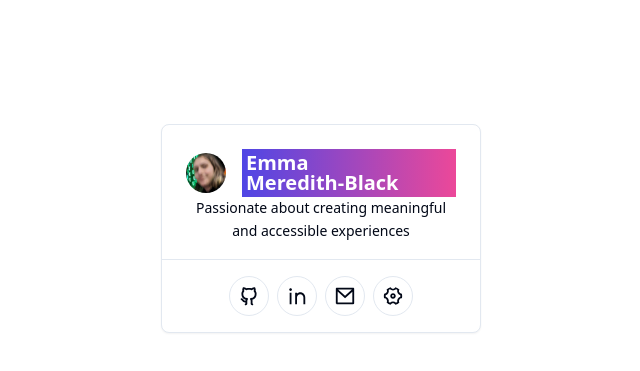
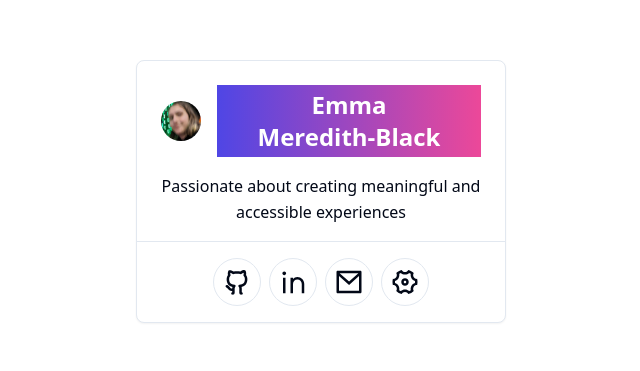
Before and after one commit to testsnake/emmamb-dot-com, a Next.js app: page /en in a window 1280 px wide. Shown: the part 169-540 px from the top of the page, without its empty margins (319-959 px from the left). Built offline with nearby package versions, Linux system fonts and the light colour scheme.

Commit message:
increased visual scale

```diff
--- a/src/app/[locale]/page.tsx
+++ b/src/app/[locale]/page.tsx
@@ -5,8 +5,8 @@ import InfoCard from '@/components/info-card';
 export default function HomePage() {
     const t = useTranslations('common');
     return (
-        <div className="flex h-screen dark:">
-            <div className="2xs:m-auto h-[100%] 2xs:h-auto w-[100%] max-w-[320px]">
+        <div className="flex h-screen overflow-clip">
+            <div className="2xs:m-auto 2xs:h-auto w-[100%] max-w-[370px] pb-0 ml:pb-24">
                 <AspectRatio ratio={3 / 2}>
                     <InfoCard />
                 </AspectRatio>
--- a/src/components/button-link.tsx
+++ b/src/components/button-link.tsx
@@ -12,7 +12,7 @@ interface ButtonLinkProps {
 const ButtonLink: React.FC<ButtonLinkProps> = ({ href, name, children }) => {
     const t = useTranslations('common');
     return (
-        <Button className="rounded-full p-2 w-[100%] 2xs:w-10 h-10" variant="outline" asChild>
+        <Button className="rounded-full p-2 w-[100%] 2xs:h-12 2xs:w-12 duration-0" variant="outline" asChild>
             <Link href={href} aria-label={t(name)}>
                 {children}
             </Link>
--- a/src/components/button-settings.tsx
+++ b/src/components/button-settings.tsx
@@ -50,7 +50,7 @@ export default function ButtonSettings(props: ButtonSettingsProps) {
                         aria-expanded="true"
                         aria-label={t('title')}
                         aria-haspopup="menu"
-                        className="rounded-full p-2 w-[100%] 2xs:w-10 h-10"
+                        className="rounded-full p-2 w-[100%] 2xs:h-12 2xs:w-12 duration-0"
                         id="mode"
                         variant="outline"
                     >
@@ -76,7 +76,7 @@ export default function ButtonSettings(props: ButtonSettingsProps) {
                     aria-expanded="true"
                     aria-label={t('title')}
                     aria-haspopup="menu"
-                    className="rounded-full p-2 w-[100%] 2xs:w-10 h-10"
+                    className="rounded-full p-2 w-[100%] 2xs:h-12 2xs:w-12 duration-0"
                     id="mode"
                     variant="outline"
                 >
--- a/src/components/contact-dialog.tsx
+++ b/src/components/contact-dialog.tsx
@@ -97,7 +97,7 @@ export default function InputForm() {
     return (
         <Dialog open={open} onOpenChange={setOpen}>
             <DialogTrigger asChild>
-                <Button className="rounded-full p-2 w-[100%] 2xs:w-10 h-10" variant="outline" aria-label={c('contact')}>
+                <Button className="rounded-full p-2 w-[100%] 2xs:h-12 2xs:w-12 duration-0" variant="outline" aria-label={c('contact')}>
                     <Contact />
                 </Button>
             </DialogTrigger>
--- a/src/components/info-card.tsx
+++ b/src/components/info-card.tsx
@@ -15,14 +15,14 @@ const InfoCard = () => {
     return (
         <Card className="align-middle rounded-none 2xs:rounded-lg">
             <CardHeader className="pb-0">
-                <div className="flex flex-col 2xs:flex-row items-center space-x-4">
+                <div className="flex flex-col 2xs:flex-row items-center space-x-4 justify-center mb-4 ">
                     <Avatar className="w-10 h-10 justify-center m-2 2xs:m-0">
                         <AvatarImage src="/icon2.png" alt="Emma Meredith-Black's Profile Picture" />
-                        <AvatarFallback className="bg-gradient-to-r from-indigo-600 to-pink-500">
+                            <AvatarFallback className="bg-gradient-to-r from-indigo-600 to-pink-500">
                             {t('name-initials')}
                         </AvatarFallback>
                     </Avatar>
-                    <div className="w-auto text-xl font-semibold leading-none bg-gradient-to-r from-indigo-600 to-pink-500 text-white p-1">
+                    <div className="w-auto text-xl 2xs:text-2xl text-center font-semibold leading-none bg-gradient-to-r from-indigo-600 to-pink-500 text-white p-1">
                         {t('pronounciation') ? (
                             <HoverCard>
                                 <HoverCardTrigger>
@@ -39,7 +39,7 @@ const InfoCard = () => {
                 </div>
             </CardHeader>
             <CardContent className="text-center pb-0">
-                <p className="text-sm/relaxed">{t('description')}</p>
+                <p className="text-sm/relaxed 2xs:text-base/relaxed">{t('description')}</p>
             </CardContent>
             <Separator className="my-4 w-5/10 mx-auto" />
             <CardFooter className="flex flex-col 2xs:flex-row gap-2 justify-center p-4 pt-0">
--- a/tailwind.config.ts
+++ b/tailwind.config.ts
@@ -7,6 +7,7 @@ const config = {
     prefix: '',
     theme: {
         screens: {
+            'ml': { 'raw': '(min-height: 800px)' },
             '3xs': '200px',
             '2xs': '320px',
             'xs': '475px',
```
